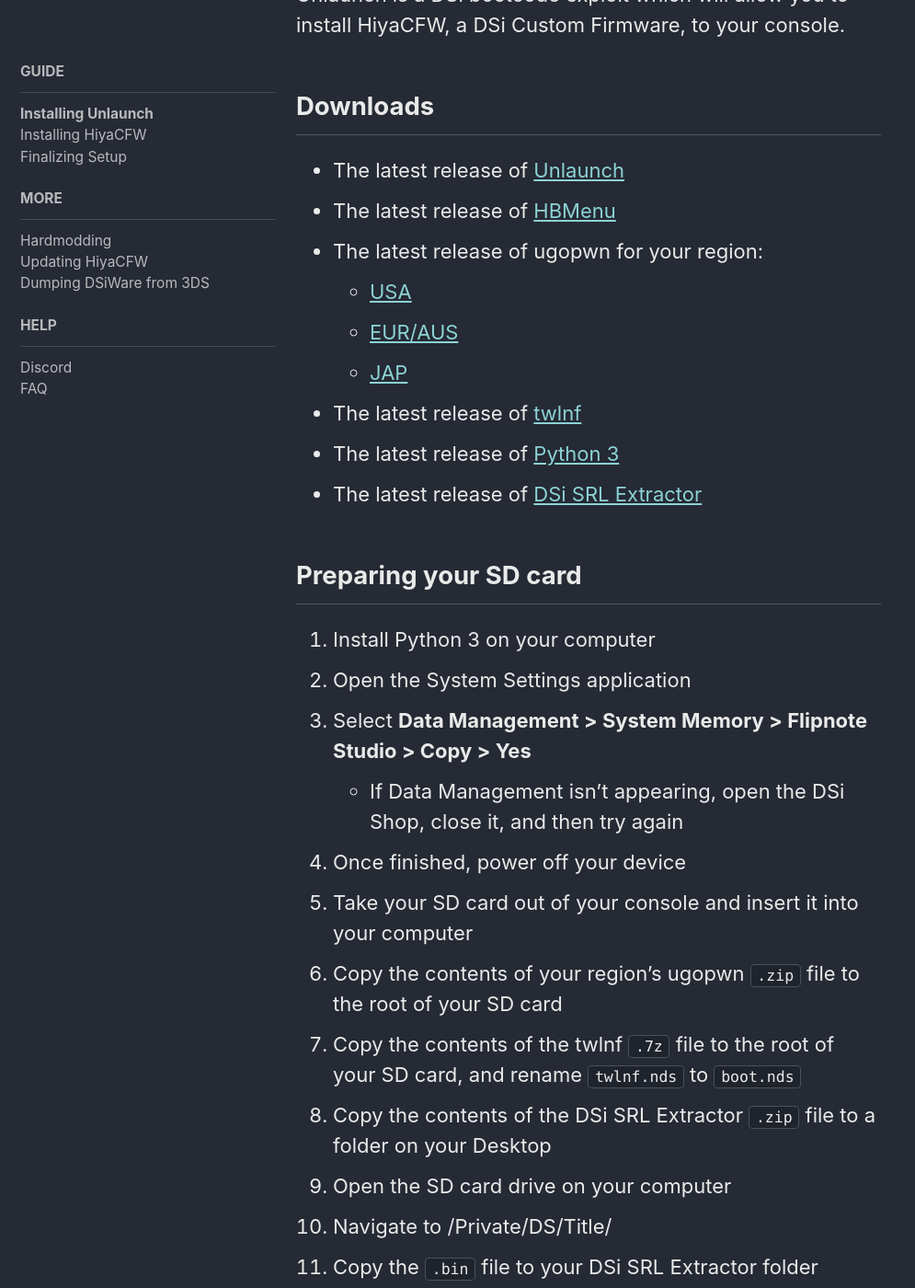
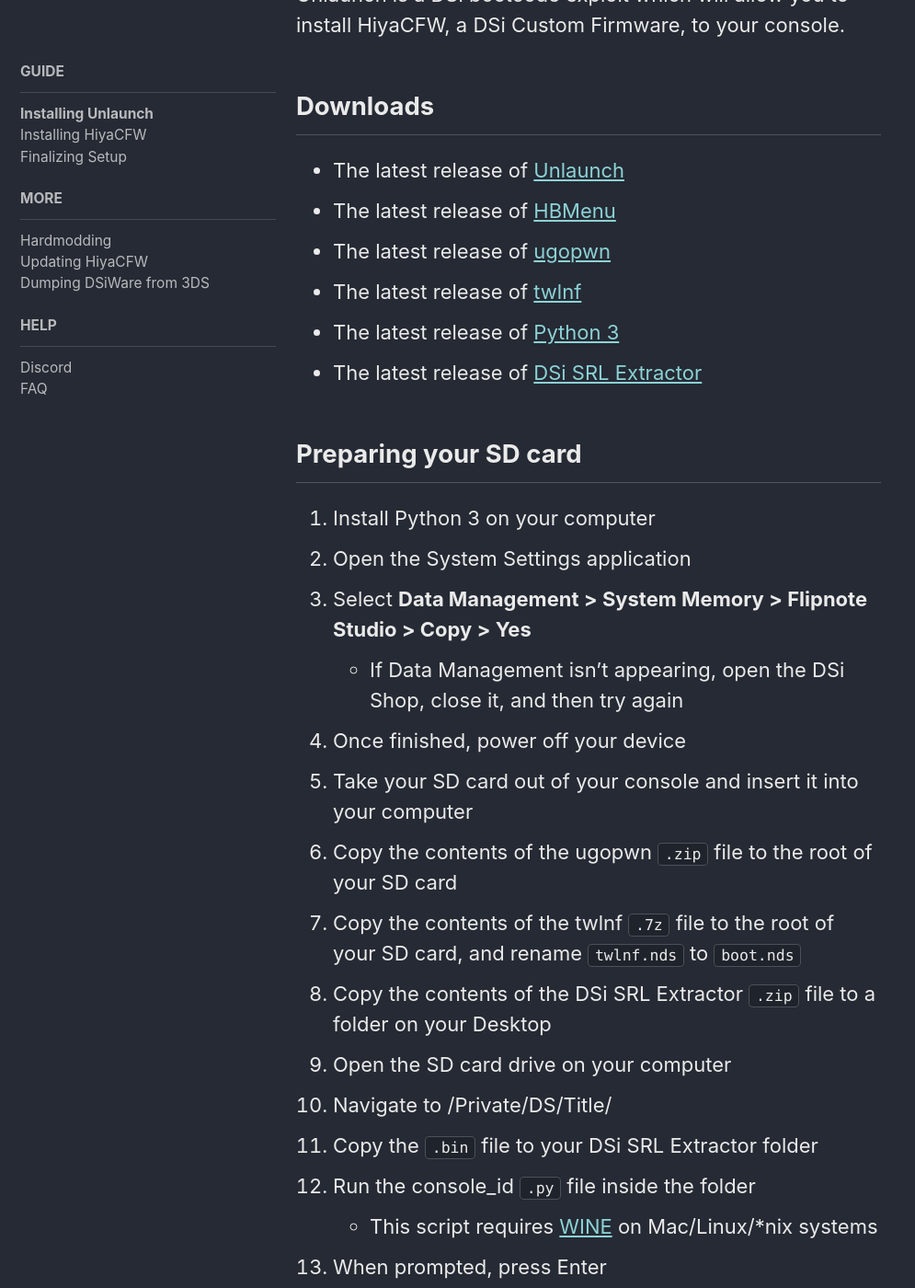
Before and after one commit to emiyl/dsi.cfw.guide-archive, a Jekyll site: the page built from guide/installing-unlaunch.md, in a window 1280 px wide and 1400 px high, scrolled down 638 px. Shown: the whole window at 92% size, without its empty margins (0-995 px from the left). Built offline with Jekyll 4.4.1, drawn with Linux system fonts in a browser that asks for light colours; nearby versions of some CDN libraries.

Commit message:
restructure ugopwn repack (now similar to flipnote lenny structuring)

```diff
--- a/guide/installing-unlaunch.md
+++ b/guide/installing-unlaunch.md
@@ -16,10 +16,7 @@
 ## Downloads
 - The latest release of [Unlaunch](http://problemkaputt.de/unlaunch.zip)
 - The latest release of [HBMenu](https://github.com/devkitPro/nds-hb-menu/releases/){:target="_blank"}
-- The latest release of ugopwn for your region:
-  - [USA](/assets/files/ugopwn_usa.zip)
-  - [EUR/AUS](/assets/files/ugopwn_eur.zip)
-  - [JAP](/assets/files/ugopwn_jap.zip)
+- The latest release of [ugopwn](/assets/files/ugopwn.zip)
 - The latest release of [twlnf](https://github.com/Jimmy-Z/twlnf/releases){:target="_blank"}
 - The latest release of [Python 3](https://www.python.org/downloads/){:target="_blank"}
 - The latest release of [DSi SRL Extractor](/assets/files/dsi_srl_extract.zip)
@@ -32,7 +29,7 @@
 	- If Data Management isn't appearing, open the DSi Shop, close it, and then try again
 4. Once finished, power off your device
 5. Take your SD card out of your console and insert it into your computer
-6. Copy the contents of your region's ugopwn `.zip` file to the root of your SD card
+6. Copy the contents of the ugopwn `.zip` file to the root of your SD card
 7. Copy the contents of the twlnf `.7z` file to the root of your SD card, and rename `twlnf.nds` to `boot.nds`
 8. Copy the contents of the DSi SRL Extractor `.zip` file to a folder on your Desktop
 9. Open the SD card drive on your computer
```
Also changed, not shown: 4 other files.
